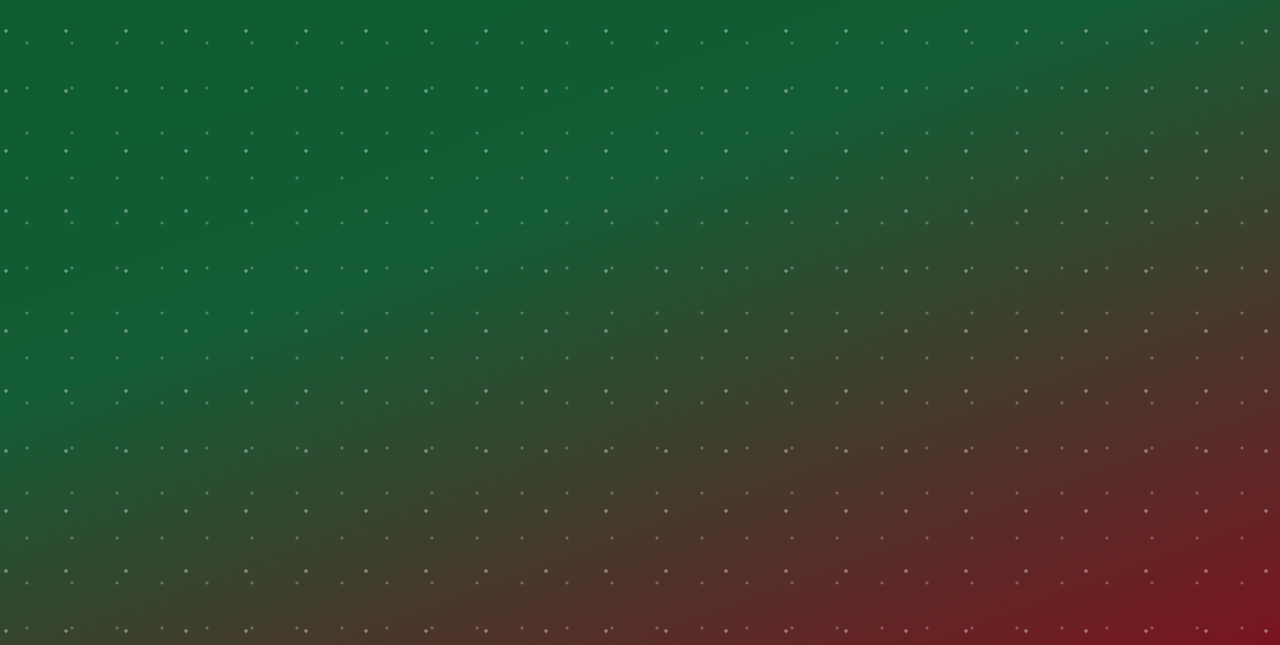
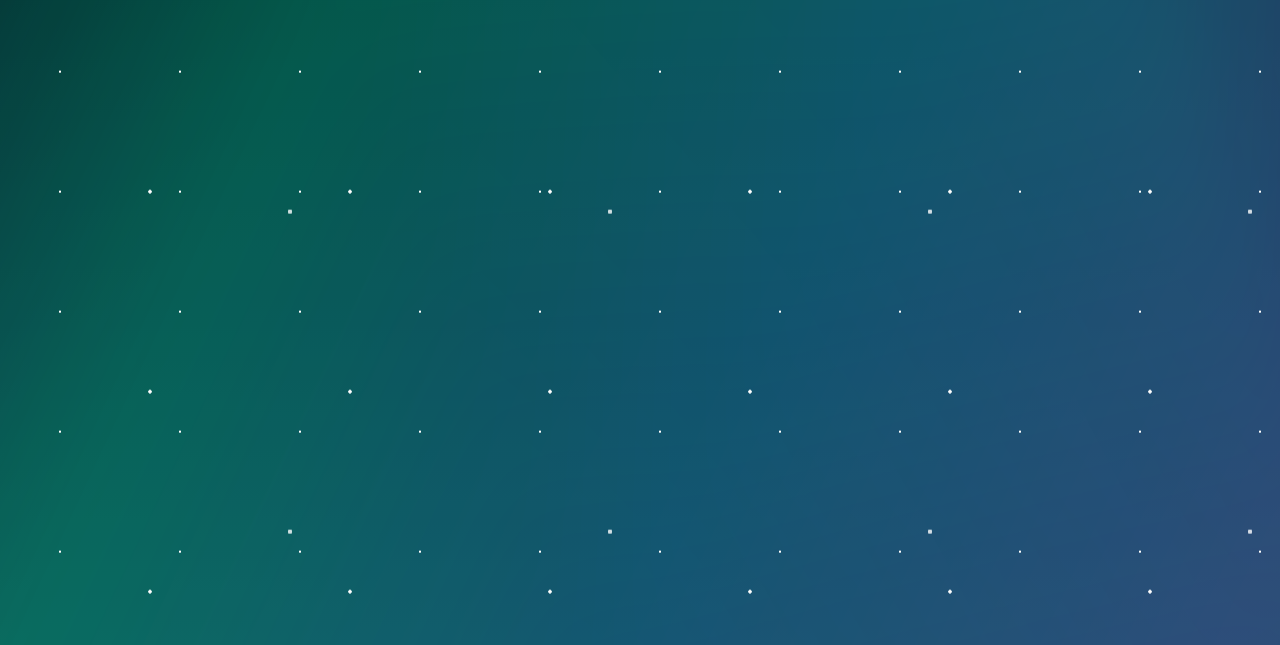
Before and after one commit to pograkbg/city-weather, a plain HTML site: page index.html in a window 1280 px wide. Shown: the part 155-800 px from the top of the page. Drawn offline with Linux system fonts and the light colour scheme.

Commit message:
Replace background with aurora and falling snow
Use a dark night-sky gradient with drifting aurora color bands and
three layers of falling snow. Animations are disabled for users who
prefer reduced motion, and the content sits above the effects.

Co-Authored-By: Claude Haiku 5.5 <noreply@anthropic.com>

```diff
--- a/index.html
+++ b/index.html
@@ -35,21 +35,70 @@
     body {
       margin: 0;
       min-height: 100vh;
-      background:
-        radial-gradient(circle at 10% 10%, rgba(255,255,255,.35) 0 1.5px, transparent 2px) 0 0 / 60px 60px,
-        radial-gradient(circle at 60% 40%, rgba(255,255,255,.25) 0 1px, transparent 2px) 0 0 / 45px 45px,
-        linear-gradient(160deg, #0b5d2e 0%, #145c35 45%, #7a1420 100%);
-      background-attachment: fixed;
+      background: linear-gradient(180deg, #030817 0%, #0a1830 60%, #0d2a3d 100%);
       color: var(--text);
       font-family: system-ui, -apple-system, "Segoe UI", "Malgun Gothic", sans-serif;
       display: flex;
       justify-content: center;
       padding: 16px;
+      position: relative;
+      overflow-x: hidden;
+    }
+    /* Aurora borealis: soft, slowly drifting color bands */
+    body::before {
+      content: "";
+      position: fixed;
+      inset: -20%;
+      z-index: 0;
+      pointer-events: none;
+      background:
+        linear-gradient(115deg,
+          transparent 10%,
+          rgba(0, 255, 170, .35) 30%,
+          rgba(40, 200, 255, .30) 45%,
+          rgba(150, 90, 255, .28) 60%,
+          transparent 75%),
+        linear-gradient(70deg,
+          transparent 35%,
+          rgba(0, 230, 160, .22) 55%,
+          transparent 70%);
+      background-size: 200% 100%, 200% 100%;
+      filter: blur(36px);
+      opacity: .9;
+      animation: aurora 14s ease-in-out infinite alternate;
+    }
+    /* Falling snow: three layers of dots moving at different speeds */
+    body::after {
+      content: "";
+      position: fixed;
+      inset: 0;
+      z-index: 0;
+      pointer-events: none;
+      background-image:
+        radial-gradient(circle, #fff 1px, transparent 1.5px),
+        radial-gradient(circle, #fff 1.5px, transparent 2px),
+        radial-gradient(circle, rgba(255,255,255,.8) 2px, transparent 2.5px);
+      background-size: 120px 120px, 200px 200px, 320px 320px;
+      background-position: 0 0, 50px 80px, 130px 40px;
+      animation: snowfall 18s linear infinite;
     }
     main {
+      position: relative;
+      z-index: 1;
       width: 100%;
       max-width: 480px;
       padding-top: 32px;
+    }
+    @keyframes aurora {
+      0%   { background-position: 0% 0%, 0% 0%; transform: translateX(-4%) skewY(0deg); }
+      100% { background-position: 100% 0%, 100% 0%; transform: translateX(4%) skewY(3deg); }
+    }
+    @keyframes snowfall {
+      0%   { background-position: 0 0, 50px 80px, 130px 40px; }
+      100% { background-position: 0 600px, 50px 680px, 130px 640px; }
+    }
+    @media (prefers-reduced-motion: reduce) {
+      body::before, body::after { animation: none; }
     }
     h1 {
       font-size: 1.6rem;
```
